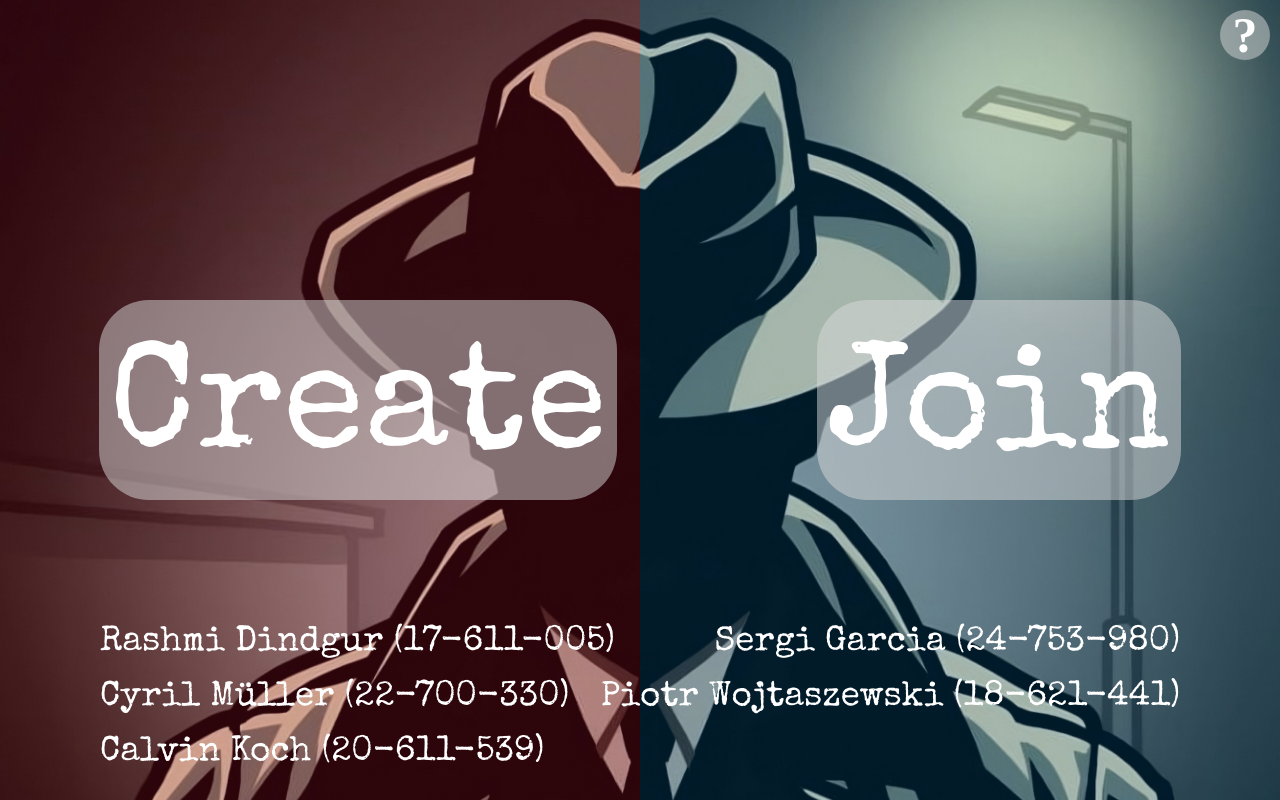
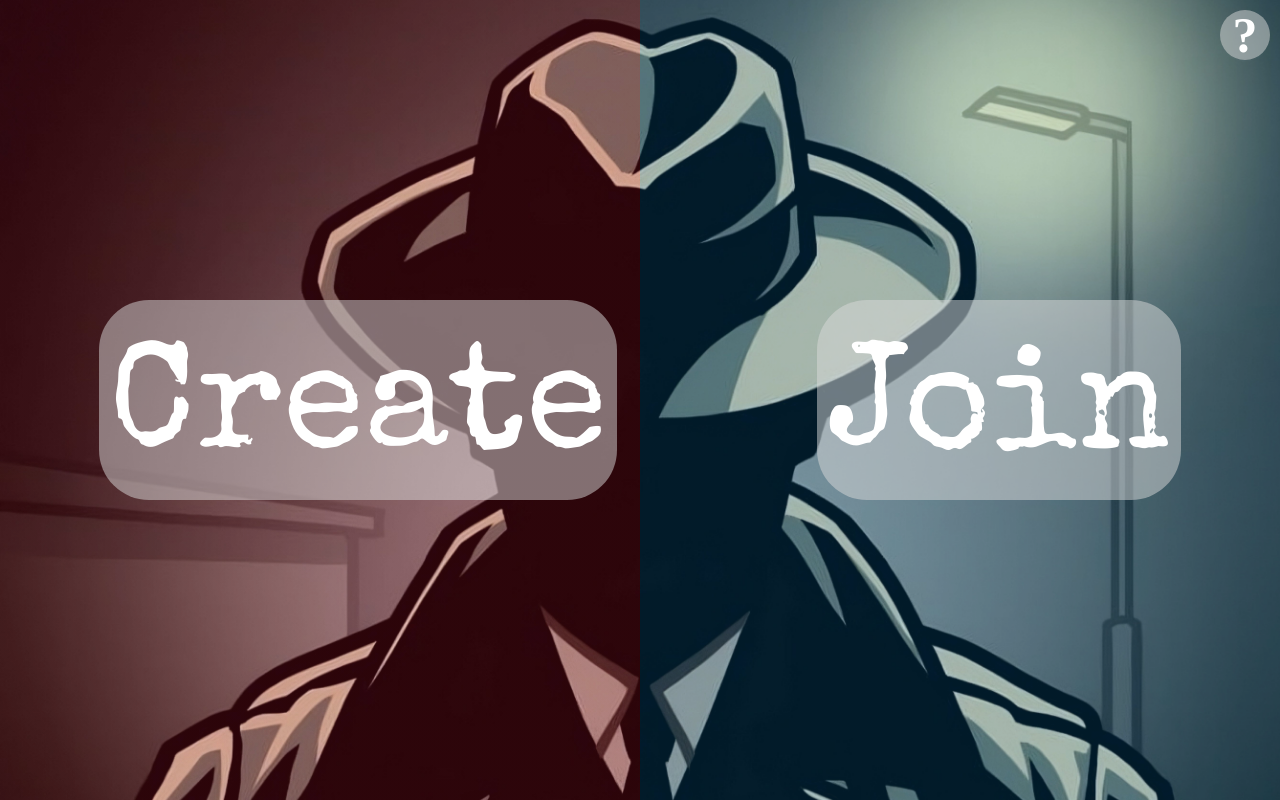
Before and after one commit to cyrimu/sopra-fs25-group-16-client, a Next.js app: page / in a window 1280 px wide. Built offline with nearby package versions, Linux system fonts and the light colour scheme; a web font is replaced by a local one; what @ant-design/nextjs-registry would draw is missing.

Commit message:
remove credits from the home screen

```diff
--- a/app/page.tsx
+++ b/app/page.tsx
@@ -10,30 +10,6 @@ export default function Home() {
   return (
     <div className={styles.centered}>
       <div className={styles.redBlueOverlay} />
-      {/* Credits to the people that built the project */}
-      <div className={styles.creditWrapper}>
-        <div className={styles.creditColumn}>
-          <div className={styles.creditRow}>
-            <span className={styles.creditNames}>
-              Rashmi Dindgur (17-611-005)
-            </span>
-            <span className={styles.creditNames}>
-              Sergi Garcia (24-753-980)
-            </span>
-          </div>
-          <div className={styles.creditRow}>
-            <span className={styles.creditNames}>
-              Cyril Müller (22-700-330)
-            </span>
-            <span className={styles.creditNames}>
-              Piotr Wojtaszewski (18-621-441)
-            </span>
-          </div>
-          <div className={styles.creditRow}>
-            <span className={styles.creditNames}>Calvin Koch (20-611-539)</span>
-          </div>
-        </div>
-      </div>
       <div className={styles.homeContainer}>
         <LargeButton onClick={() => router.push("/create")}>Create</LargeButton>
         <LargeButton onClick={() => router.push("/join")}>Join</LargeButton>
--- a/app/styles/page.module.css
+++ b/app/styles/page.module.css
@@ -197,29 +197,3 @@
   cursor: not-allowed;
   opacity: 0.6;
 }
-
-.creditWrapper {
-  position: absolute;
-  bottom: 30px;
-  width: 100%;
-  padding: 0 100px;
-}
-
-.creditColumn {
-  display: flex;
-  flex-direction: column;
-  gap: 20px;
-}
-
-.creditRow {
-  display: flex;
-  flex-direction: row;
-  justify-content: space-between;
-  gap: 20px;
-}
-
-.creditNames {
-  font-family: "Special Elite", serif;
-  color: white;
-  font-size: 35px;
-}
```
